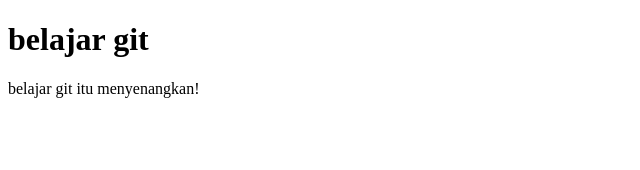
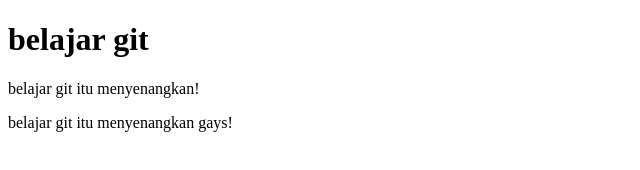
Before and after one commit to than-arthurleywin/belajar-git, a plain HTML site: page belajargit/index.html in a window 1280 px wide. Shown: the whole page, without its empty margins (0-640 px from the left). Drawn offline with Linux system fonts and the light colour scheme.

Commit message:
penambahan lagi bagian body

```diff
--- a/belajargit/index.html
+++ b/belajargit/index.html
@@ -8,5 +8,6 @@
 <body>
     <h1>belajar git</h1>
     <p>belajar git itu menyenangkan!</p>
+    <p>belajar git itu menyenangkan gays!</p>
 </body>
 </html>
```
